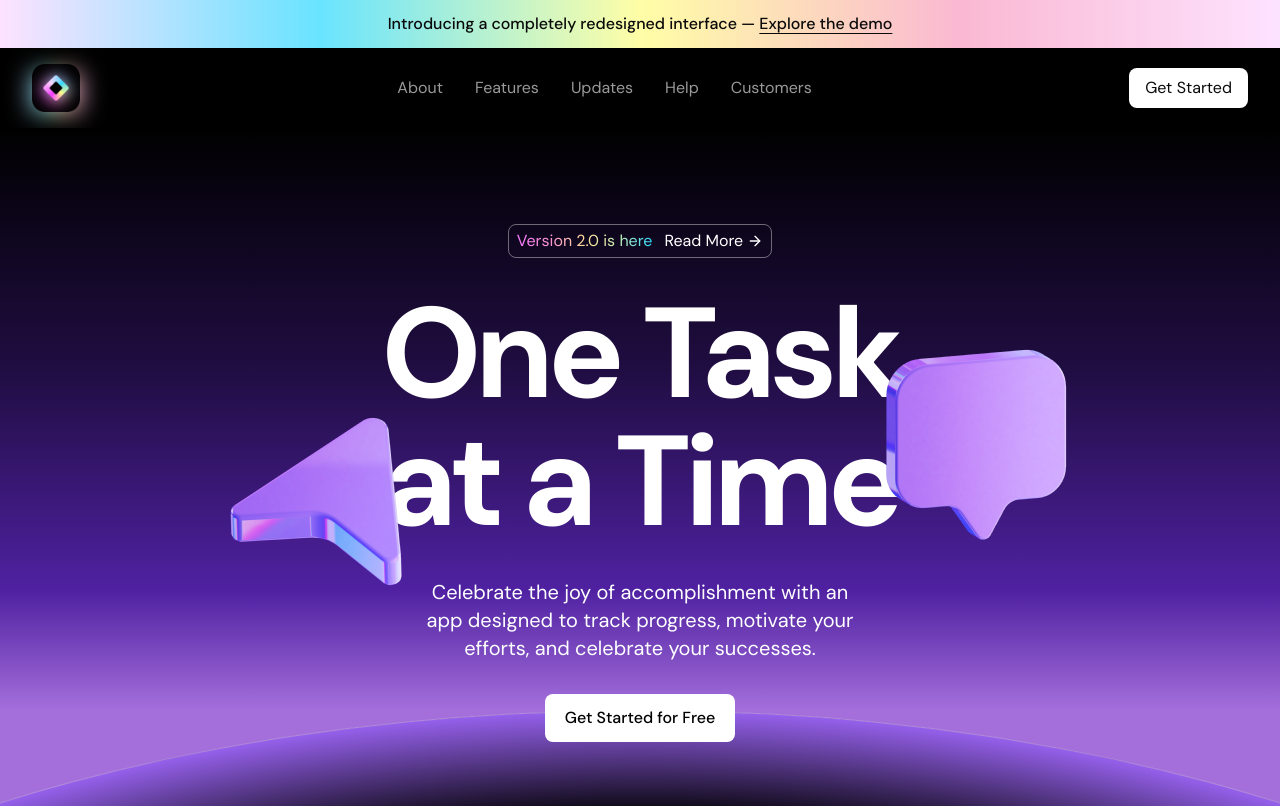
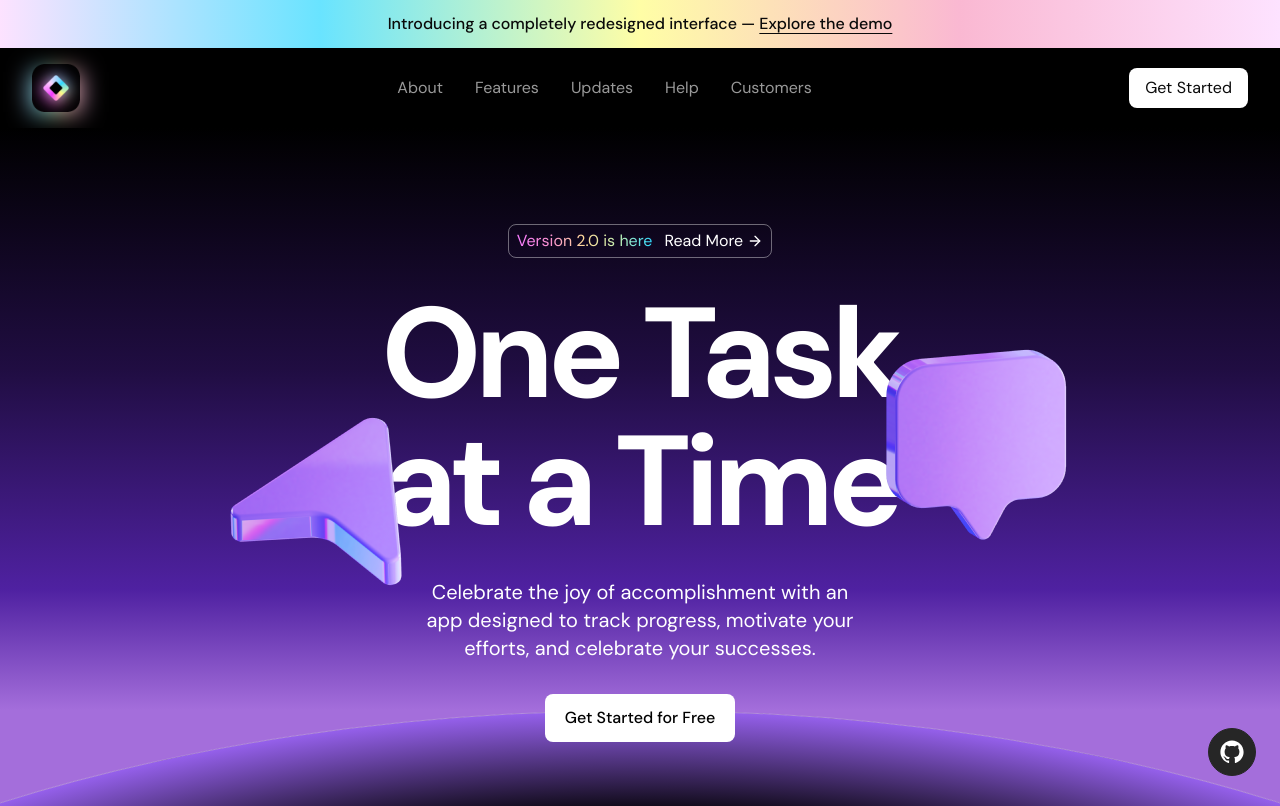
Before and after one commit to MrInspection/saas-landing-page, a Next.js app: page / in a window 1280 px wide. Shown: the top 806 px of the page. Built offline with nearby package versions, Linux system fonts and the light colour scheme.

Commit message:
Added Source Code Indicator

```diff
--- a/src/app/page.tsx
+++ b/src/app/page.tsx
@@ -7,6 +7,7 @@ import {FeaturesSection} from "@/components/features-section";
 import {ProductShowcase} from "@/components/product-showcase";
 import {FAQsSection} from "@/components/faqs-section";
 import {CtaSection} from "@/components/cta-section";
+import {GithubIndicator} from "@/components/github-indicator";
 
 export default function Home() {
     return (
@@ -19,6 +20,7 @@ export default function Home() {
             <ProductShowcase/>
             <FAQsSection/>
             <CtaSection/>
+            <GithubIndicator />
             <SiteFooter/>
         </>
     )
--- /dev/null
+++ b/src/components/github-indicator.tsx
@@ -0,0 +1,13 @@
+import {GitHubLogoIcon} from "@radix-ui/react-icons";
+import Link from "next/link";
+
+export function GithubIndicator() {
+    return (
+        <>
+            <Link href={"https://github.com/MrInspection/saas-landing-page"} target={"_blank"}
+                className={"fixed bottom-6 right-6 z-50 size-12 border flex items-center justify-center rounded-full bg-muted hover:bg-muted/40 backdrop-blur transition"}>
+                <GitHubLogoIcon className={"size-6 text-white"}/>
+            </Link>
+        </>
+    )
+}
```
